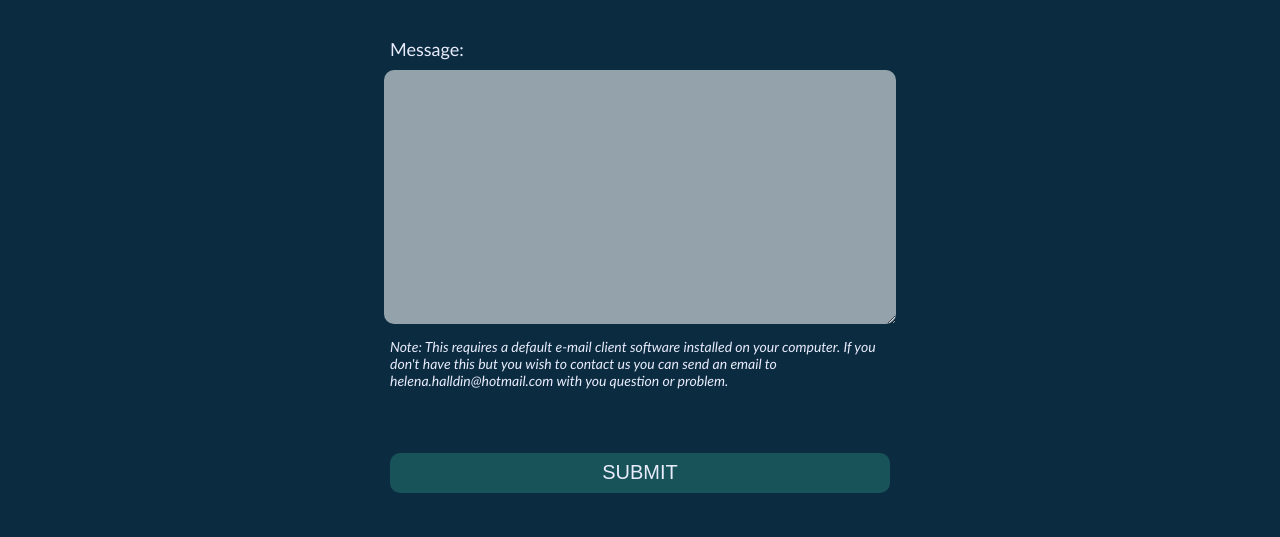
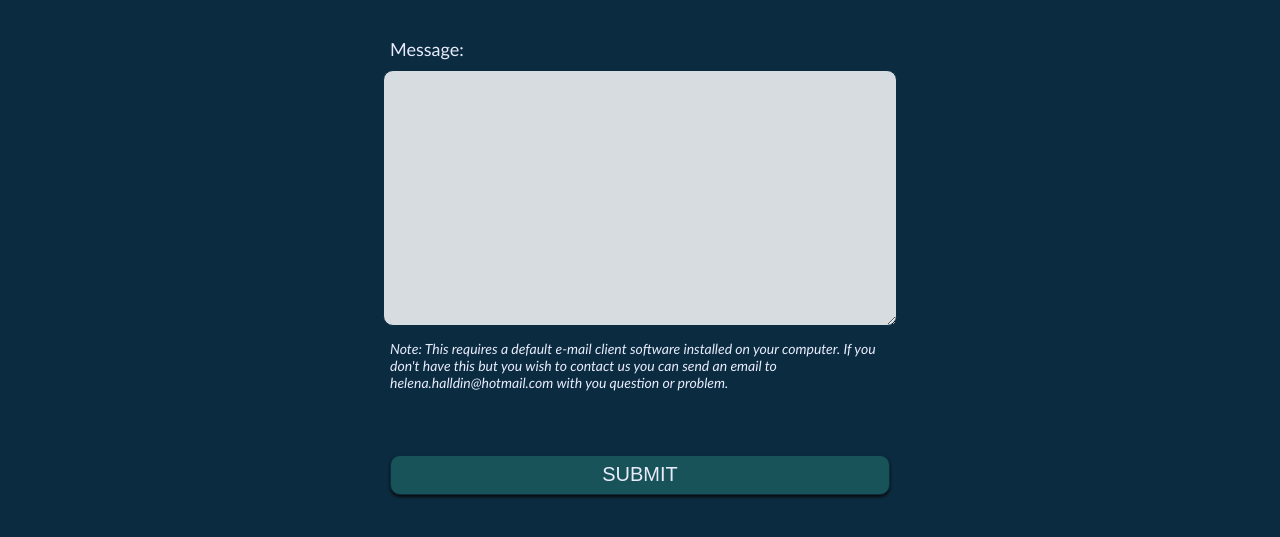
Before and after one commit to Paefax/paefax-language-app, a Vue app: page /contact in a window 1280 px wide. Shown: the part 409-946 px from the top of the page. Built offline with nearby package versions, Linux system fonts and the light colour scheme.

Commit message:
adds borders to several elements

```diff
--- a/src/components/AccountProgress.vue
+++ b/src/components/AccountProgress.vue
@@ -18,6 +18,9 @@ import { useUserStore } from "@/stores/user";
 import { computed } from "vue";
 import { useGeneralStore } from "@/stores/general";
 import { useQuizStore } from "@/stores/quiz";
+import { useTheme } from "../stores/theme";
+
+const theme = useTheme();
 
 const general = useGeneralStore();
 const quiz = useQuizStore();
@@ -44,6 +47,9 @@ const progress = computed(
 .language-card {
   width: 250px;
   height: 120px;
+  border: 1px solid;
+  border-color: v-bind('theme.theme.fieldColor');
+
 }
 
 img {
@@ -80,9 +86,11 @@ img {
     width: 350px;
     height: 160px;
   }
+
   img {
     height: 140px;
   }
+
   .progress-bar {
     width: 250px;
   }
--- a/src/stores/theme.js
+++ b/src/stores/theme.js
@@ -23,7 +23,7 @@ export const useTheme = defineStore("theme", () => {
   const theme = computed (() => {
     return {
         color: darkMode.value ? fontColorLight : fontColorDark,
-        categoryCardColor: darkMode.value ? "#79A3B1" : "#c9c9c9",
+        categoryCardColor: darkMode.value ? "#c9c9c9" : "#c9c9c9",
         backgroundColor: darkMode.value ? backgroundColorLight : backgroundColorDark,
         footerBackgroundColor: darkMode.value ? footerColorLight : footerColorDark,
         buttonColor: darkMode.value ? buttonColorLight : buttonColorDark,
--- a/src/views/ContactView.vue
+++ b/src/views/ContactView.vue
@@ -53,12 +53,14 @@ main {
   width: 100%;
   height: 40px;
   border-radius: 10px;
-  background-color: rgb(255, 255, 255, 0.56);
+  background-color: rgba(255, 255, 255, 0.836);
   border-style: none;
 }
 
 #message {
   height: 200px;
+  border: 1px solid;
+  border-color: v-bind('theme.theme.fieldColor');
 }
 
 #contact-btn {
@@ -66,6 +68,11 @@ main {
   color: v-bind('theme.theme.color');
   font-size: 20px;
   margin-top: 50px;
+  border: 1px solid;
+  box-shadow: 0 2px 3px rgba(10, 10, 10, 10);
+  border-color: v-bind('theme.theme.fieldColor');
+
+
 }
 
 #contact-form label {
--- a/src/views/ResultView.vue
+++ b/src/views/ResultView.vue
@@ -42,13 +42,15 @@ a {
 
 button {
   border-radius: 10px;
-  border-style: none;
   cursor: pointer;
-  font-size: 15px;
+  font-size: large;
   width: 200px;
   height: 50px;
   margin-top: 10px;
   transition: all 0.3s;
+  border: 1px solid;
+  border-color: v-bind('theme.theme.fieldColor');
+  box-shadow: 0 2px 3px rgba(10, 10, 10, 10);
 }
 
 .button1 {
--- a/src/views/SignUpView.vue
+++ b/src/views/SignUpView.vue
@@ -83,8 +83,8 @@ main {
   width: 100%;
   height: 40px;
   border-radius: 10px;
-  background-color: rgb(255, 255, 255, 0.56);
-  border-style: none;
+  border-color: v-bind('theme.theme.fieldColor');
+  border: 1px solid;
   font-size: large;
 }
 
@@ -99,10 +99,13 @@ main {
 }
 
 #create-account-btn {
-  background-color: #185359;
-  color: white;
+  background-color: v-bind('theme.theme.footerBackgroundColor');
+  color: v-bind('theme.theme.color');
   font-size: 20px;
   margin-top: 10px;
+  border-color: v-bind('theme.theme.fieldColor');
+  box-shadow: 0 2px 3px rgba(10, 10, 10, 10);
+
 }
 
 @media only screen and (min-width: 769px) {
```
